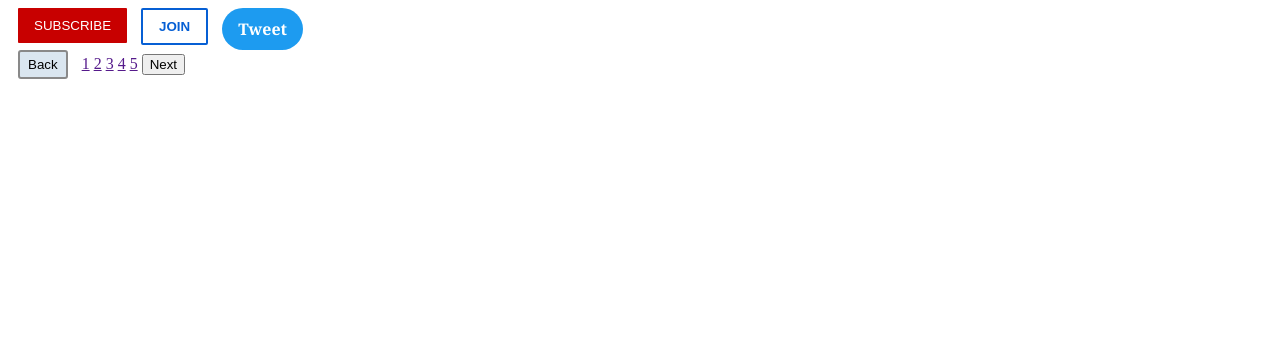
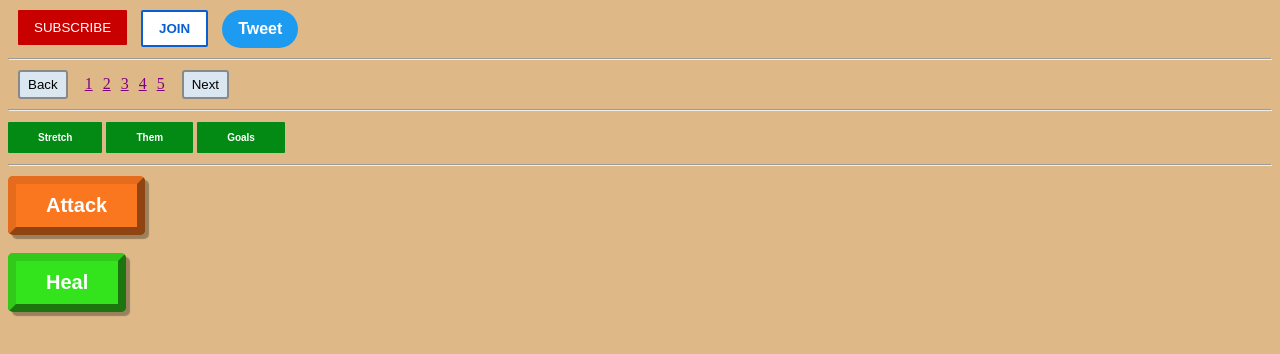
Before and after one commit to bzeven/Project62, a plain HTML site: page pages/tutorial.html in a window 1280 px wide. Drawn offline with Linux system fonts and the light colour scheme.

Commit message:
New additon to the project 'Nutyoube'

```diff
--- a/pages/stylesheets/tutorial.css
+++ b/pages/stylesheets/tutorial.css
@@ -57,7 +57,6 @@
     padding-bottom: 10px;
     background-color: rgb(29, 155, 240);
     color: rgb(255, 255, 255);
-    font-family: Cambria, Cochin, Georgia, Times, 'Times New Roman', serif;
     font-weight: bold;
     font-size: 16px;
     border: none;
@@ -102,17 +101,71 @@
     color: purple;
 }
 .stretch {
-    margin-top: ;
-    margin-bottom: ;
-    padding-top: ;
-    padding-bottom: ;
-    padding-left: ;
-    padding-right: ;
+    margin-top: 1px;
+    margin-bottom: 1px;
+    padding-top: 10px;
+    padding-bottom: 10px;
+    padding-left: 30px;
+    padding-right: 30px;
+    background-color: rgb(2, 138, 20);
+    color: white;
+    font-weight: bold;
+    font-size: 10px;
+    border: none;
+    border-radius: 1px;
+    cursor: pointer;
+    transition: padding 0.35s, font-size 0.15s;
 }
 .stretch:hover {
-
+    padding-top: 30px;
+    padding-bottom: 30px;
+    padding-left: 60px;
+    padding-right: 60px;
+    font-size: 30px;
 }
 .animation3D {
-    margin: auto;
-
+    padding-top: 10px;
+    padding-bottom: 10px;
+    padding-left: 30px;
+    padding-right: 30px;
+    background-color: rgb(250, 119, 31);
+    color: white;
+    font-weight: bold;
+    font-size: 20px;
+    border-color: rgb(228, 108, 28);
+    border-width: 8px;
+    border-radius: 5px;
+    border-style: outset;
+    box-shadow: 4px 4px 1px rgba(0, 0, 0, 0.3);
+    cursor: crosshair;
+    transition: margin-left 0.1s, margin-top 0.1s, background-color 0.1s, box-shadow 0.25s;
 }
+.animation3D:active {
+    background-color: rgb(228, 108, 28);
+    box-shadow: 1px 1px 1px rgba(0, 0, 0, 0.3);
+    margin-top: 2px;
+    margin-left: 4px;
+}
+.animation3D_alt {
+    padding-top: 10px;
+    padding-bottom: 10px;
+    padding-left: 30px;
+    padding-right: 30px;
+    background-color: rgb(51, 228, 28);
+    color: white;
+    font-weight: bold;
+    font-size: 20px;
+    border-color: rgb(51, 201, 27);
+    border-width: 8px;
+    border-radius: 5px;
+    border-style: outset;
+    box-shadow: 4px 4px 1px rgba(0, 0, 0, 0.3);
+    cursor: cell;
+    transition: margin-left 0.1s, margin-top 0.1s, background-color 0.1s, box-shadow 0.25s;
+}
+.animation3D_alt:active {
+    background-color: rgb(42, 182, 23);
+    box-shadow: 1px 1px 1px rgba(0, 0, 0, 0.3);
+    margin-top: 2px;
+    margin-left: 4px;
+}
--- a/pages/tutorial.html
+++ b/pages/tutorial.html
@@ -4,22 +4,43 @@
     <head>
         <meta charset="UTF-8">
         <link rel="stylesheet" href="stylesheets\tutorial.css">
-        <style></style>
+        <style>
+
+            div {
+                margin-top: 10px;
+                margin-bottom: 10px;
+            }
+        </style>
     </head>
-    <body>
+    <body style="background-color:burlywood;">
+
         <div>
             <button class="subscribe">SUBSCRIBE</button>
             <button class="join">JOIN</button>
             <button class="tweet">Tweet</button>
         </div>
+        <hr>
         <div>
             <button class = "nav_button">Back</button>
-            <a href="">1</a>
-            <a href="">2</a>
-            <a href="">3</a>
-            <a href="">4</a>
-            <a href="">5</a>
-            <button>Next</button>
+            <a class="hypers" href="">1</a>
+            <a class="hypers" href="">2</a>
+            <a class="hypers" href="">3</a>
+            <a class="hypers" href="">4</a>
+            <a class="hypers" href="">5</a>
+            <button class="nav_button">Next</button>
+        </div>
+        <hr>
+        <div>
+            <button class="stretch">Stretch</button>
+            <button class="stretch">Them</button>
+            <button class="stretch">Goals</button>
+        </div>
+        <hr>
+        <div>
+            <button class="animation3D">Attack</button>
+            <br>
+            <br>
+            <button class="animation3D_alt">Heal</button>
         </div>
     </body>
     <Footer>
```
Also changed, not shown: pages/Nutyoube.html (added, +22 -0 lines), pages/mainpage.html (+5 -5 lines), pages/stylesheets/main.css (+18 -9 lines), pages/images/active-park.jpeg (added), pages/images/argument-park.jpeg (added), pages/images/park-people.webp (added), pages/images/park-runner.jpeg (added), pages/images/relax-park.jpeg (added), pages/images/scary-park.jpeg (added), pages/stars500.jpg (renamed from pages/images/500.jpg).
